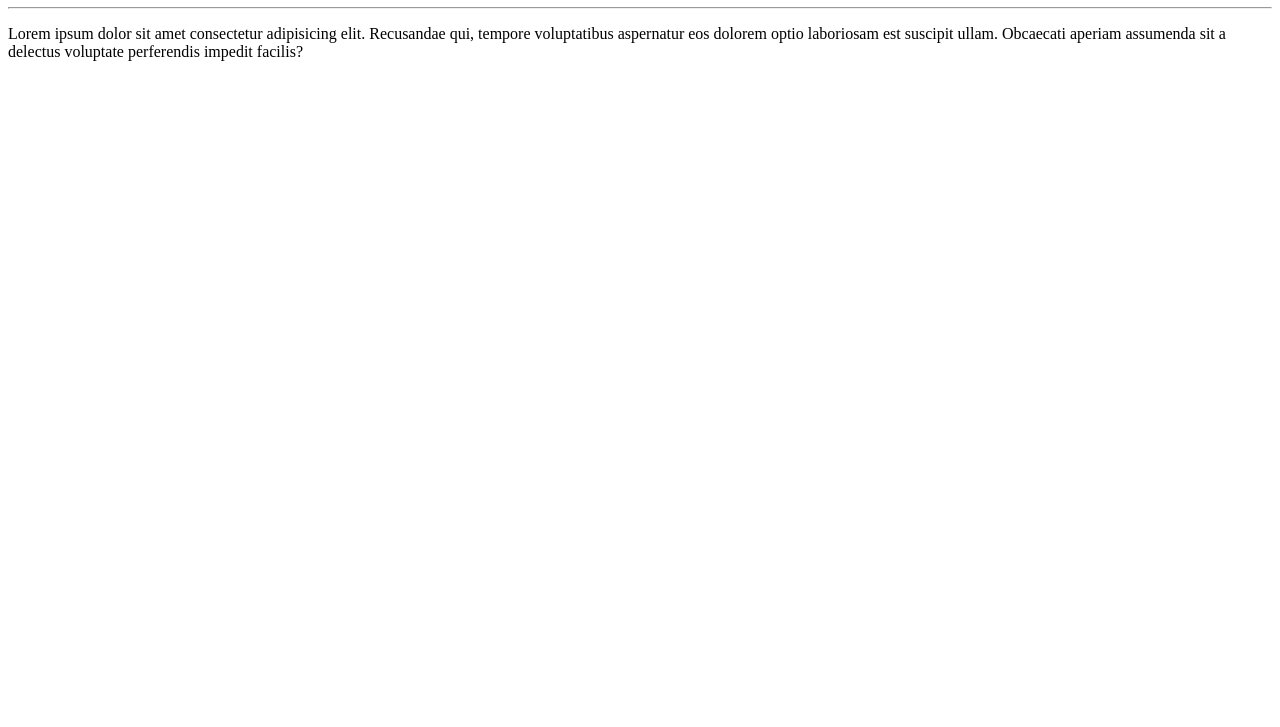
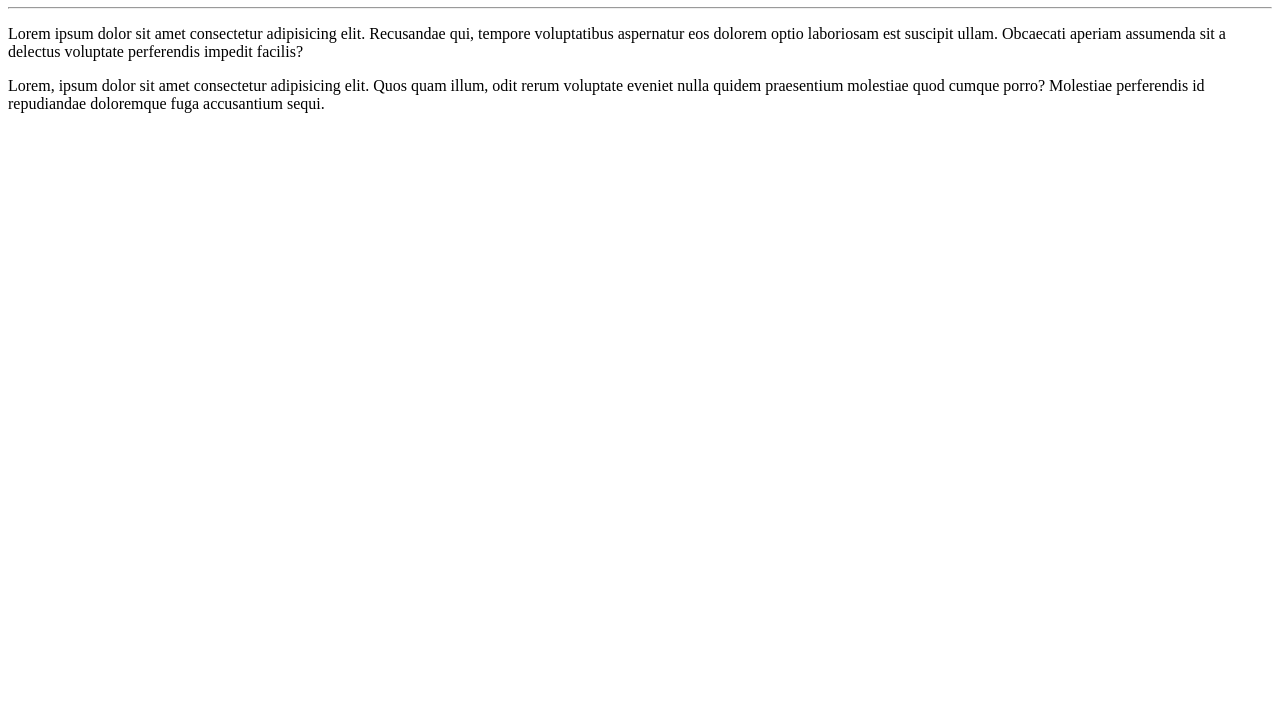
Before and after one commit to ANDRE-SANTOSDS/Ola-Mundo, a plain HTML site: page site-exemplo/index.html in a window 1280 px wide. Shown: the part 73-800 px from the top of the page. Drawn offline with Linux system fonts and the light colour scheme.

Commit message:
Adicionei um parágrafo

```diff
--- a/site-exemplo/index.html
+++ b/site-exemplo/index.html
@@ -9,5 +9,6 @@
     <h1>Olá, Mundo!</h1>
     <hr>
     <p>Lorem ipsum dolor sit amet consectetur adipisicing elit. Recusandae qui, tempore voluptatibus aspernatur eos dolorem optio laboriosam est suscipit ullam. Obcaecati aperiam assumenda sit a delectus voluptate perferendis impedit facilis?</p>
+    <p>Lorem, ipsum dolor sit amet consectetur adipisicing elit. Quos quam illum, odit rerum voluptate eveniet nulla quidem praesentium molestiae quod cumque porro? Molestiae perferendis id repudiandae doloremque fuga accusantium sequi.</p>
 </body>
 </html>
```
